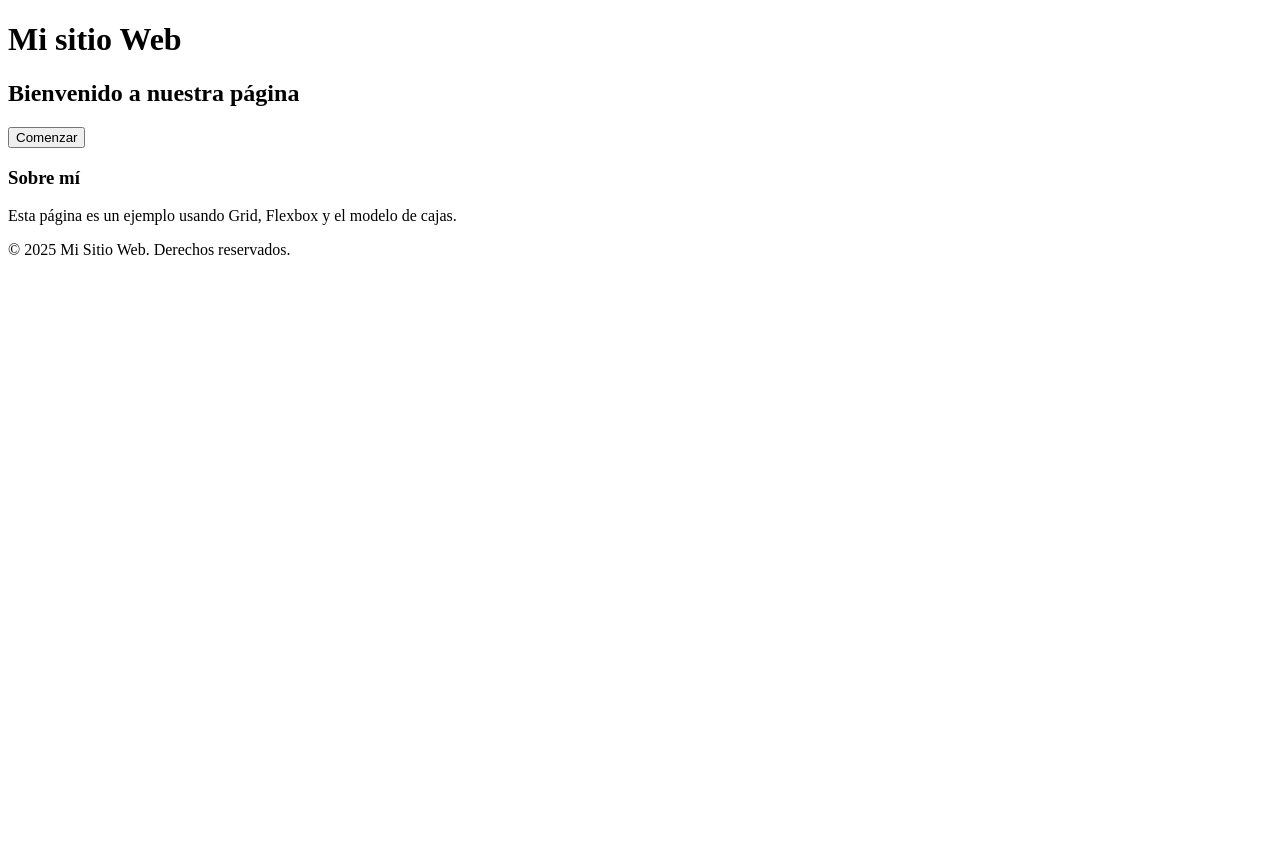
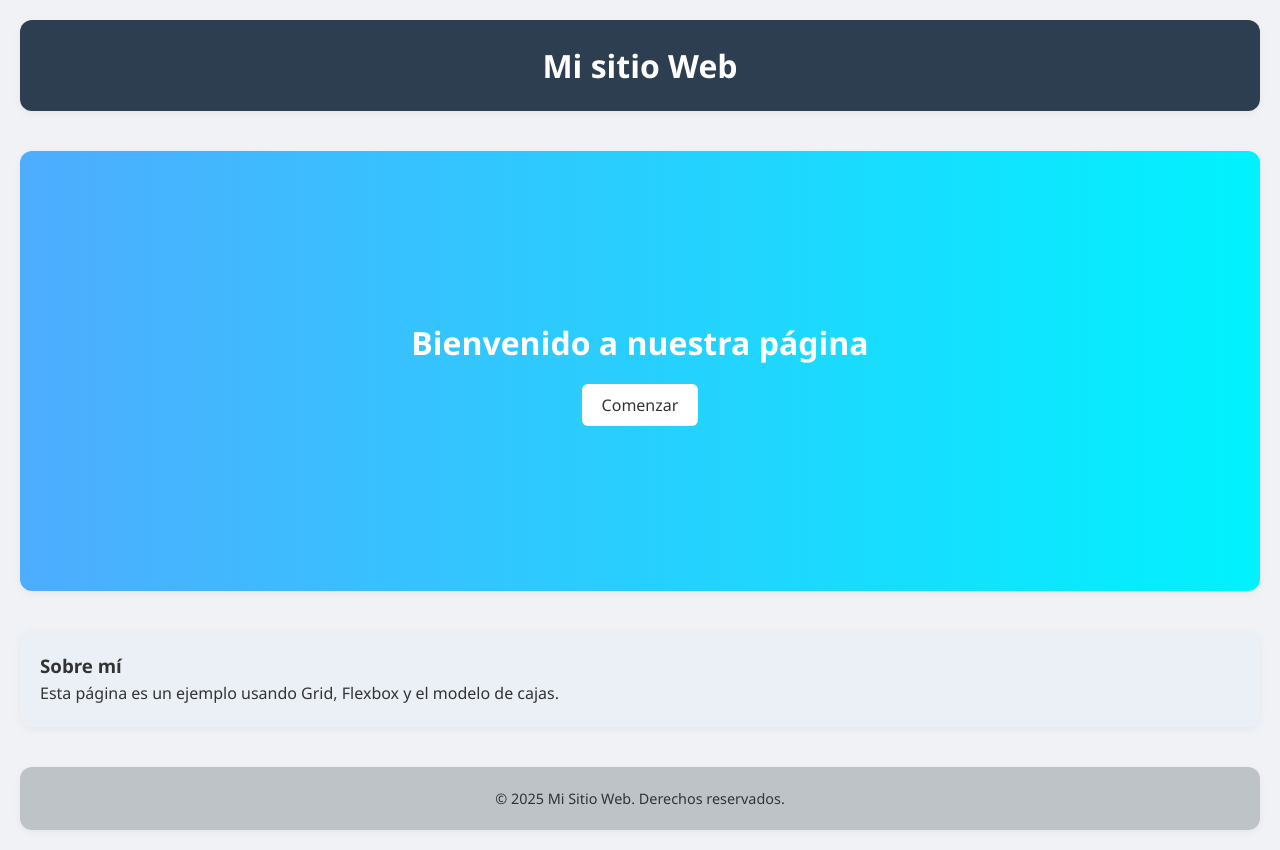
Before and after one commit to Hanna-art543/laboratorio09_IDWEB, a plain HTML site: page lading.html in a window 1280 px wide. Before the commit the page ends 800 px from the top, so only its background shows below. Drawn offline with Linux system fonts and the light colour scheme.

Commit message:
Agregar lading.css

```diff
--- /dev/null
+++ b/lading.css
@@ -0,0 +1,76 @@
+* {
+  box-sizing: border-box;
+  margin: 0;
+  padding: 0;
+  font-family: 'Segoe UI', sans-serif;
+}
+
+body {
+  background-color: #f0f2f5;
+  color: #333;
+  line-height: 1.6;
+}
+
+.grid-container {
+  display: grid;
+  grid-template-rows: auto 60vh auto auto;
+  min-height: 100vh;
+}
+
+/* Secciones con caja */
+.box {
+  margin: 20px;
+  padding: 20px;
+  border-radius: 12px;
+  background-color: #fff;
+  box-shadow: 0 2px 8px rgba(0,0,0,0.05);
+}
+
+/* Header */
+.header {
+  background-color: #2c3e50;
+  color: white;
+  text-align: center;
+}
+
+/* Hero centrado con Flexbox */
+.hero {
+  display: flex;
+  align-items: center;
+  justify-content: center;
+  background: linear-gradient(to right, #4facfe, #00f2fe);
+  color: white;
+  text-align: center;
+}
+
+.hero-content h2 {
+  font-size: 2rem;
+  margin-bottom: 1rem;
+}
+
+.hero-content button {
+  padding: 10px 20px;
+  font-size: 1rem;
+  border: none;
+  border-radius: 6px;
+  background-color: #ffffff;
+  color: #333;
+  cursor: pointer;
+  transition: background 0.3s ease;
+}
+
+.hero-content button:hover {
+  background-color: #ddd;
+}
+
+/* Main */
+.main {
+  background-color: #eaf0f6;
+}
+
+/* Footer */
+.footer {
+  text-align: center;
+  background-color: #bdc3c7;
+  font-size: 0.9rem;
+}
--- a/lading.html
+++ b/lading.html
@@ -4,8 +4,10 @@
     <meta charset="UTF-8">
     <meta name="viewport" content="width=device-width, initial-scale=1.0">
     <title>Document</title>
+    <link rel="stylesheet" href="lading.css">
 </head>
 <body>
+    <div class="grid-container">
         <header class="box header">
             <h1>Mi sitio Web</h1>
         </header>
@@ -25,6 +27,7 @@
         <footer class="box footer">
             <p>© 2025 Mi Sitio Web. Derechos reservados.</p>
         </footer>
+    </div>
 
 </body>
 </html>
```
Lines whose indentation alone changed are shown as unchanged.
